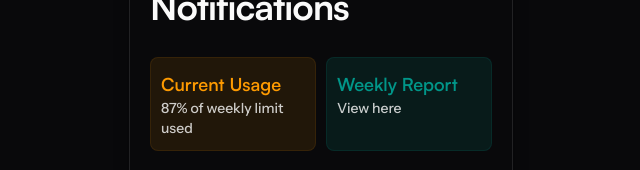
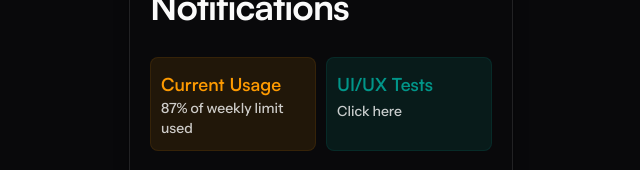
Before and after one commit to Voldemort271/energi, a Next.js app: page /inbox in a window 1280 px wide. Shown: the part 126-296 px from the top of the page, without its empty margins (319-959 px from the left). Built offline with nearby package versions, Linux system fonts and the light colour scheme.

Commit message:
Created different tests link for people who face issues in opening the one at the footer

```diff
--- a/components/notifications/status-section.tsx
+++ b/components/notifications/status-section.tsx
@@ -1,4 +1,5 @@
 import React from 'react';
+import Link from 'next/link';
 
 const StatusSection = () => {
 	return (
@@ -13,9 +14,14 @@ const StatusSection = () => {
 			</div>
 			<div className="h-full w-full rounded-md border border-teal-500/10 bg-teal-500/10 px-2.5 py-3">
 				<div className="font-title text-lg font-semibold text-teal-600">
-					Weekly Report
+					UI/UX Tests
 				</div>
-				<div className="text-foreground/80 text-sm font-medium">View here</div>
+				<Link
+					href={'/tests'}
+					className="text-foreground/80 text-sm font-medium"
+				>
+					Click here
+				</Link>
 			</div>
 		</div>
 	);
```
